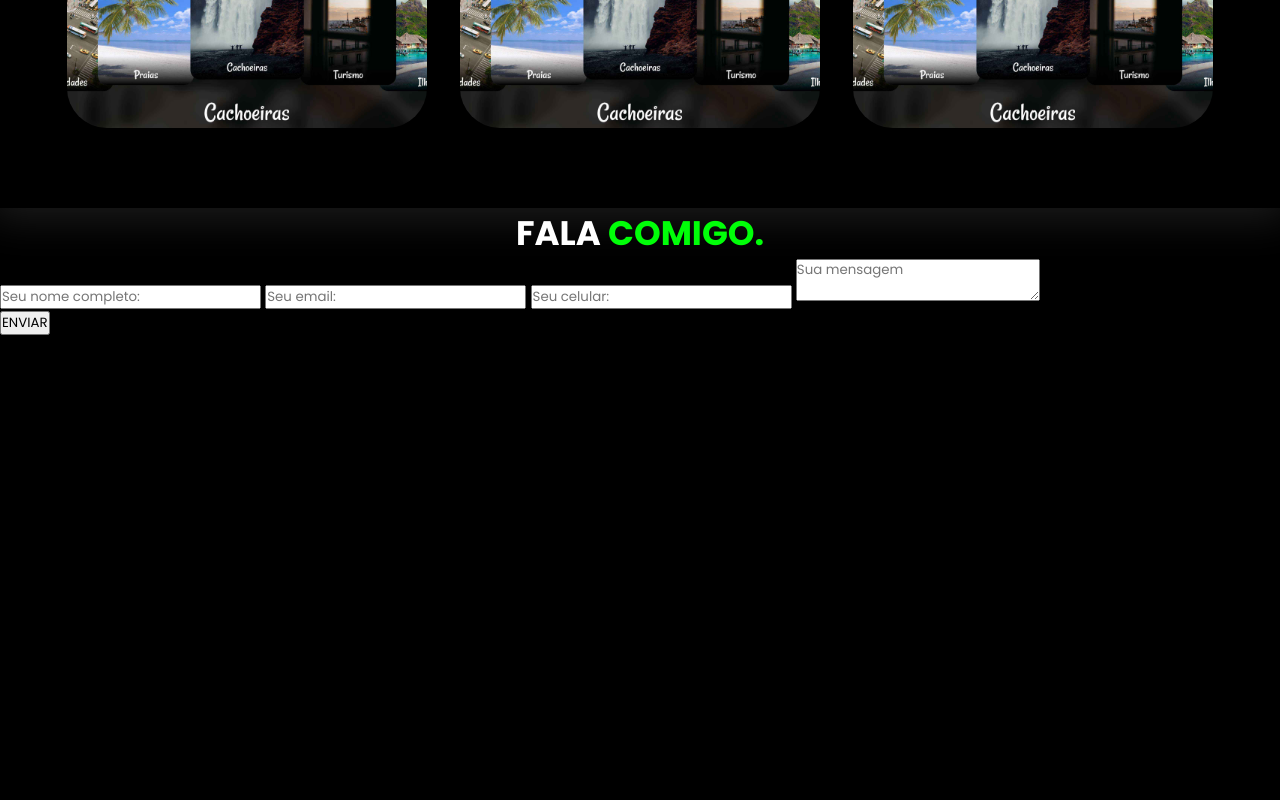
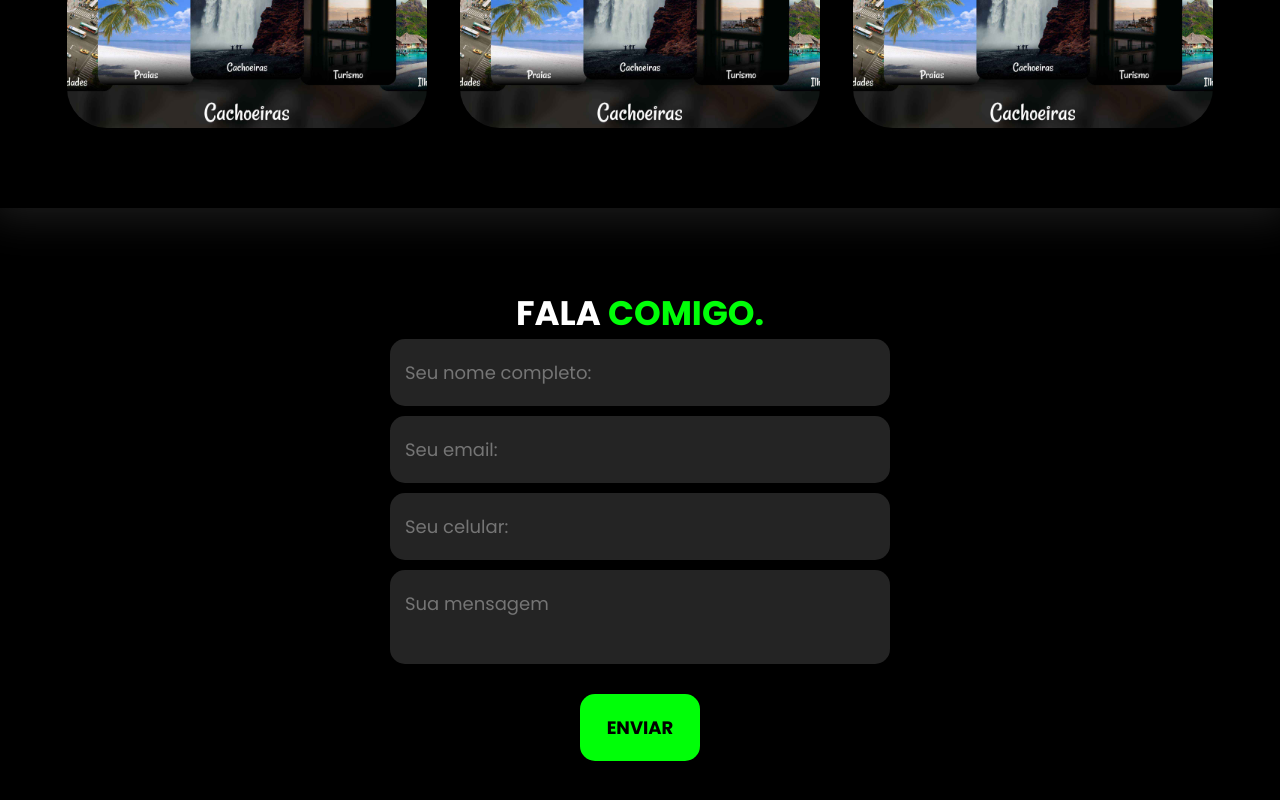
Before and after one commit to renataalvesc/portifolio.1, a plain HTML site: page index.html in a window 1280 px wide. Shown: the part 2365-3165 px from the top of the page. Before the commit the page ends 2700 px from the top, so only its background shows below. Drawn offline with nearby package versions, Linux system fonts and the light colour scheme.

Commit message:
formulario css

```diff
--- a/style.css
+++ b/style.css
@@ -225,3 +225,43 @@ section.portifolio .flex{
 .overlay:hover{
     opacity: 1;
 }
+/*ESTILO FORMULARIO CONTATO*/
+
+section.formulario{
+    padding: 80px 4%;
+}
+form{
+    max-width: 500px;
+    margin: 0 auto;
+    display: flex;
+    justify-content: center;
+    flex-direction: column;
+    gap: 10px;
+}
+form input, form textarea{
+    width: 100%;
+    background-color: #242424;
+    border: 0;
+    outline: 0;
+    padding: 20px 15px;
+    border-radius: 15px;
+    color: #ffff;
+    font-size: 18px;
+}
+
+form textarea{
+    resize: none;
+    max-height: 200px;
+}
+form .btn-enviar{
+    margin-top: 20px;
+    text-align: center;
+}
+form .btn-enviar input{
+    width: 120px;
+    background-color: #00FF08;
+    color: #000;
+    font-weight: 700;
+    cursor: pointer;
+
+}
```
